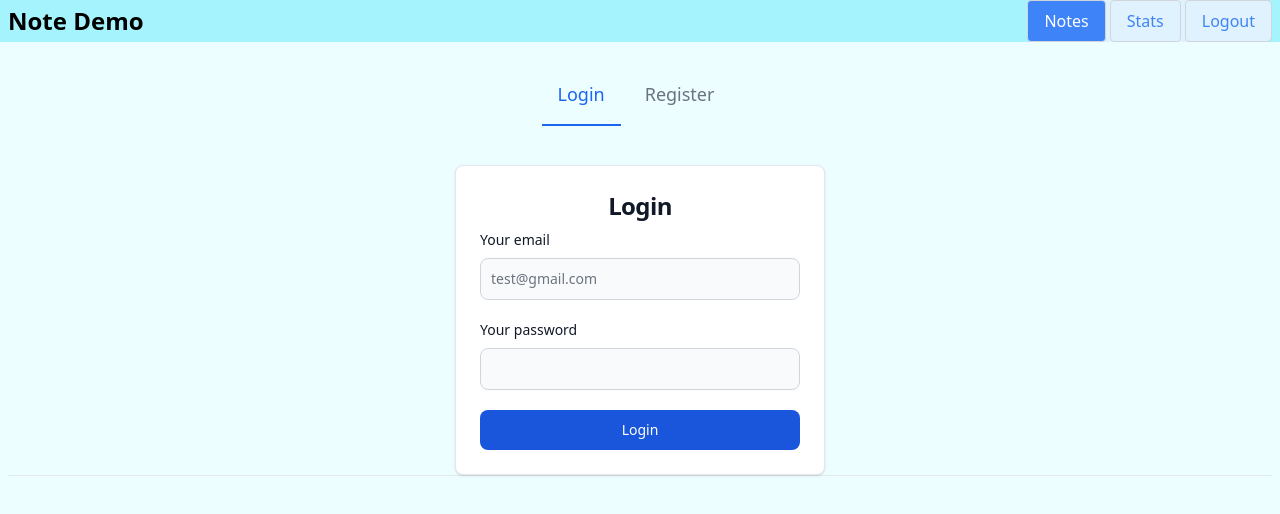
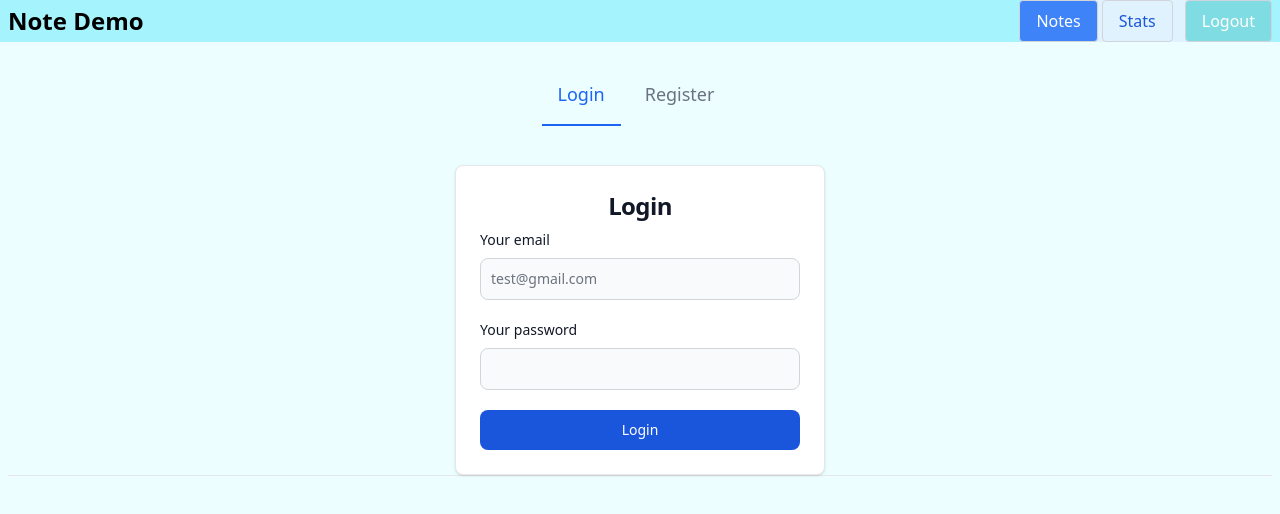
Before and after one commit to mchangpi/vue-course, a Vue app in the folder 70-noteballs/: page /auth in a window 1280 px wide. Shown: the top 514 px of the page. Built offline with nearby package versions, Linux system fonts and the light colour scheme; no server answers; the database is empty.

Commit message:
L141 Logut User

```diff
--- a/70-noteballs/src/assets/main.css
+++ b/70-noteballs/src/assets/main.css
@@ -1200,6 +1200,14 @@ input:checked + .toggle-bg {
   margin-top: 1rem;
 }
 
+.ml-4 {
+  margin-left: 1rem;
+}
+
+.ml-10 {
+  margin-left: 2.5rem;
+}
+
 .block {
   display: block;
 }
@@ -1695,6 +1703,31 @@ input:checked + .toggle-bg {
 
 .bg-white\/50 {
   background-color: rgb(255 255 255 / 0.5);
+}
+
+.bg-sky-400 {
+  --tw-bg-opacity: 1;
+  background-color: rgb(56 189 248 / var(--tw-bg-opacity));
+}
+
+.bg-sky-200 {
+  --tw-bg-opacity: 1;
+  background-color: rgb(186 230 253 / var(--tw-bg-opacity));
+}
+
+.bg-emerald-200 {
+  --tw-bg-opacity: 1;
+  background-color: rgb(167 243 208 / var(--tw-bg-opacity));
+}
+
+.bg-teal-200 {
+  --tw-bg-opacity: 1;
+  background-color: rgb(175 236 239 / var(--tw-bg-opacity));
+}
+
+.bg-teal-300 {
+  --tw-bg-opacity: 1;
+  background-color: rgb(126 220 226 / var(--tw-bg-opacity));
 }
 
 .p-1 {
@@ -2179,6 +2212,11 @@ input:checked + .toggle-bg {
   color: rgb(255 255 255 / var(--tw-text-opacity));
 }
 
+:is(.dark .dark\:focus\:ring-blue-800:focus) {
+  --tw-ring-opacity: 1;
+  --tw-ring-color: rgb(30 66 159 / var(--tw-ring-opacity));
+}
+
 @media (min-width: 768px) {
   .md\:mt-0 {
     margin-top: 0px;
@@ -2186,6 +2224,14 @@ input:checked + .toggle-bg {
 
   .md\:mt-6 {
     margin-top: 1.5rem;
+  }
+
+  .md\:ml-4 {
+    margin-left: 1rem;
+  }
+
+  .md\:ml-2 {
+    margin-left: 0.5rem;
   }
 
   .md\:block {
@@ -2226,6 +2272,11 @@ input:checked + .toggle-bg {
     padding-left: 1rem;
     padding-right: 1rem;
   }
+
+  .md\:px-10 {
+    padding-left: 2.5rem;
+    padding-right: 2.5rem;
+  }
 }
 
 .rtl\:rotate-180:where([dir="rtl"], [dir="rtl"] *) {
--- a/70-noteballs/src/components/layout/NavBar.vue
+++ b/70-noteballs/src/components/layout/NavBar.vue
@@ -53,8 +53,9 @@
           </li>
           <li @click="() => handleSetMenuIdx(2)">
             <RouterLink
-              to="/stats"
-              class="md:border-1 block rounded border border-gray-300 px-3 py-2 text-center md:px-4"
+              to="/"
+              @click="() => authStore.logOutUser()"
+              class="md:border-1 block rounded border border-gray-300 px-3 py-2 text-center md:ml-2 md:px-4"
               :class="getClassArr(2)"
               >Logout</RouterLink
             >
@@ -68,14 +69,17 @@
 <script setup>
 import { ref } from 'vue';
 import { onClickOutside } from '@vueuse/core';
+import { useAuthStore } from '@/stores/authStore';
 
 const isShowMenu = ref(false);
 const activeIdx = ref(0);
 const navbarRef = ref(null);
 
+const authStore = useAuthStore();
+
 const handleShowMenu = () => {
+  isShowMenu.value = !isShowMenu.value;
   console.log('show menu', isShowMenu.value);
-  isShowMenu.value = !isShowMenu.value;
 };
 
 const handleSetMenuIdx = (idx) => {
@@ -85,8 +89,13 @@ const handleSetMenuIdx = (idx) => {
 };
 
 const getClassArr = (idx) => {
-  if (activeIdx.value === idx) return ['text-white', 'bg-blue-500'];
-  else return ['text-blue-500'];
+  if (2 === idx) {
+    return ['text-white', 'bg-teal-300'];
+  } else if (activeIdx.value === idx) {
+    return ['text-white', 'bg-blue-500'];
+  } else {
+    return ['text-blue-700'];
+  }
 };
 
 onClickOutside(navbarRef, (event) => {
--- a/70-noteballs/src/stores/authStore.js
+++ b/70-noteballs/src/stores/authStore.js
@@ -1,7 +1,6 @@
-import { ref, computed } from 'vue';
 import { defineStore } from 'pinia';
 import { auth } from '@/js/firebase';
-import { createUserWithEmailAndPassword } from 'firebase/auth';
+import { createUserWithEmailAndPassword, signOut } from 'firebase/auth';
 
 export const useAuthStore = defineStore('auth', () => {
   /* states */
@@ -21,5 +20,15 @@ export const useAuthStore = defineStore('auth', () => {
       });
   };
 
-  return { registerUser };
+  const logOutUser = () => {
+    signOut(auth)
+      .then(() => {
+        console.log('User log out');
+      })
+      .catch((error) => {
+        console.log(error.message);
+      });
+  };
+
+  return { registerUser, logOutUser };
 });
```
